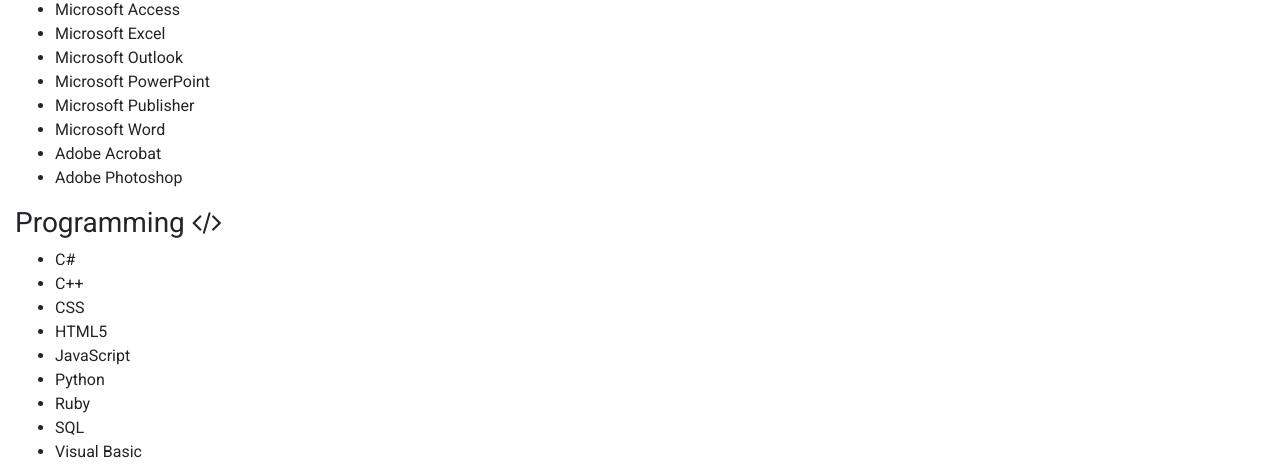
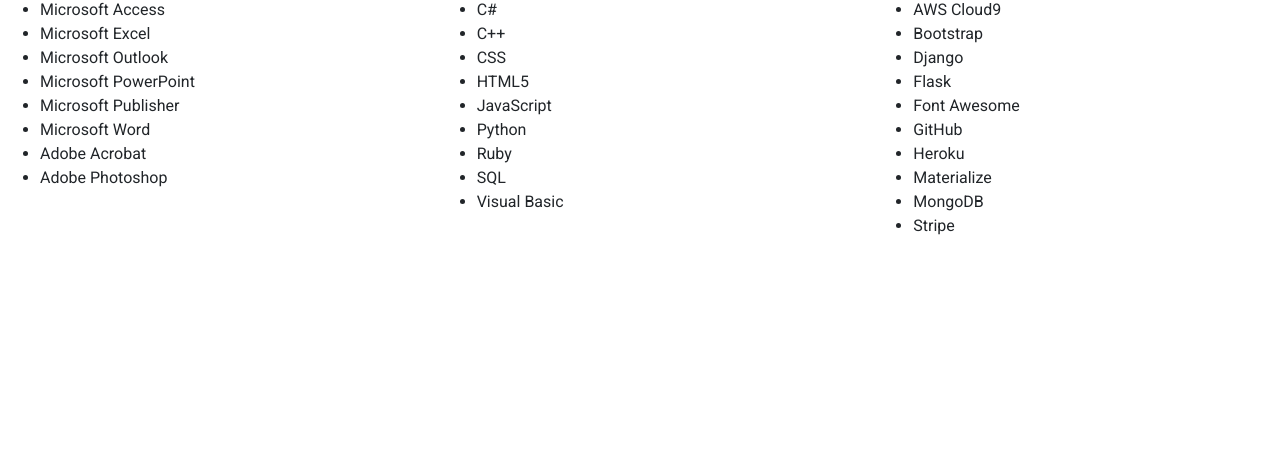
Before and after one commit to derektypist/columns-in-bootstrap-4, a plain HTML site: page index.html in a window 1280 px wide. Shown: the part 186-662 px from the top of the page. Drawn offline with nearby package versions, Linux system fonts and the light colour scheme.

Commit message:
Added other skills in index.html

```diff
--- a/index.html
+++ b/index.html
@@ -24,6 +24,8 @@
     <section>
         <h2>Computing <i class="fa fa-desktop" aria-hidden="true"></i></h2>
 
+        <!-- Set Up Row -->
+        <article class="row">
             <!-- Set Up Article for Office -->
             <article class="col-sm-4">
                 <h3>Office <i class="fa fa-file-excel-o" aria-hidden="true"></i></h3>
@@ -58,6 +60,19 @@
             <!-- Set Up Article for Other Skills -->
             <article class="col-sm-4">
                 <h3>Other Skills <i class="fa fa-github" aria-hidden="true"></i></h3>
+                <ul>
+                    <li>AWS Cloud9</li>
+                    <li>Bootstrap</li>
+                    <li>Django</li>
+                    <li>Flask</li>
+                    <li>Font Awesome</li>
+                    <li>GitHub</li>
+                    <li>Heroku</li>
+                    <li>Materialize</li>
+                    <li>MongoDB</li>
+                    <li>Stripe</li>
+                </ul>
+            </article>
         </article>
     </section>
 
```
Also changed, not shown: .c9/metadata/environment/index.html, 2 other files. Lines whose indentation alone changed are shown as unchanged.
